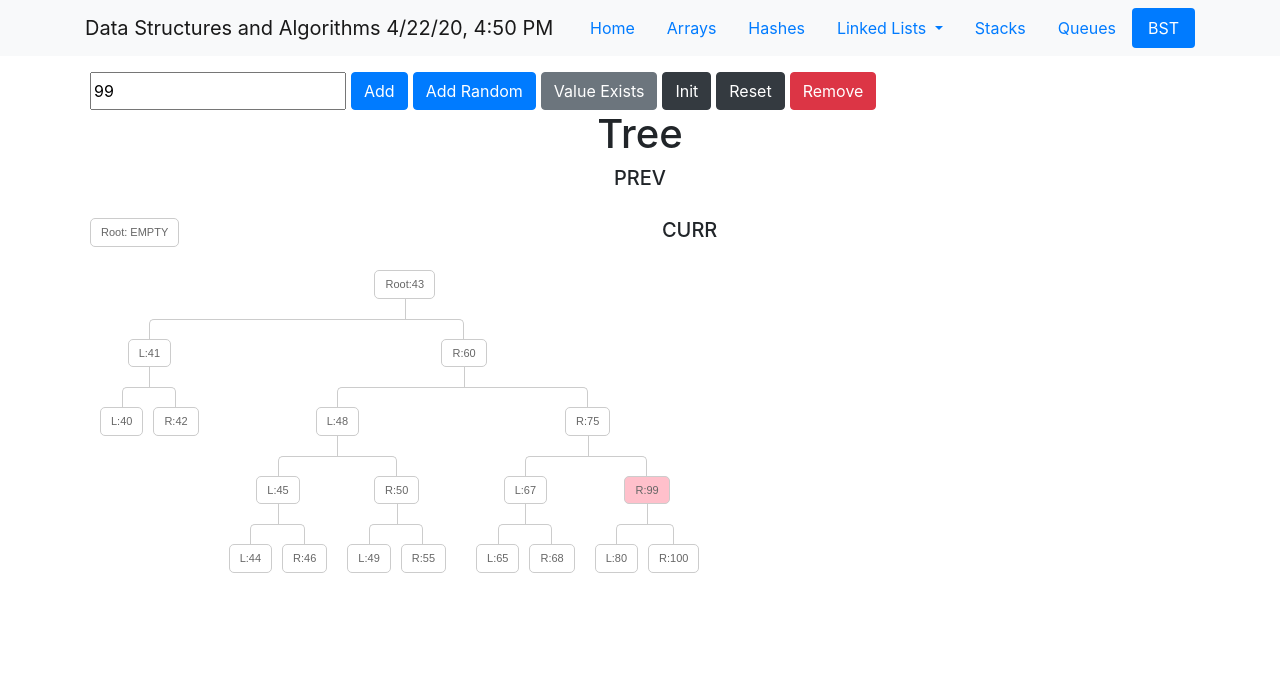
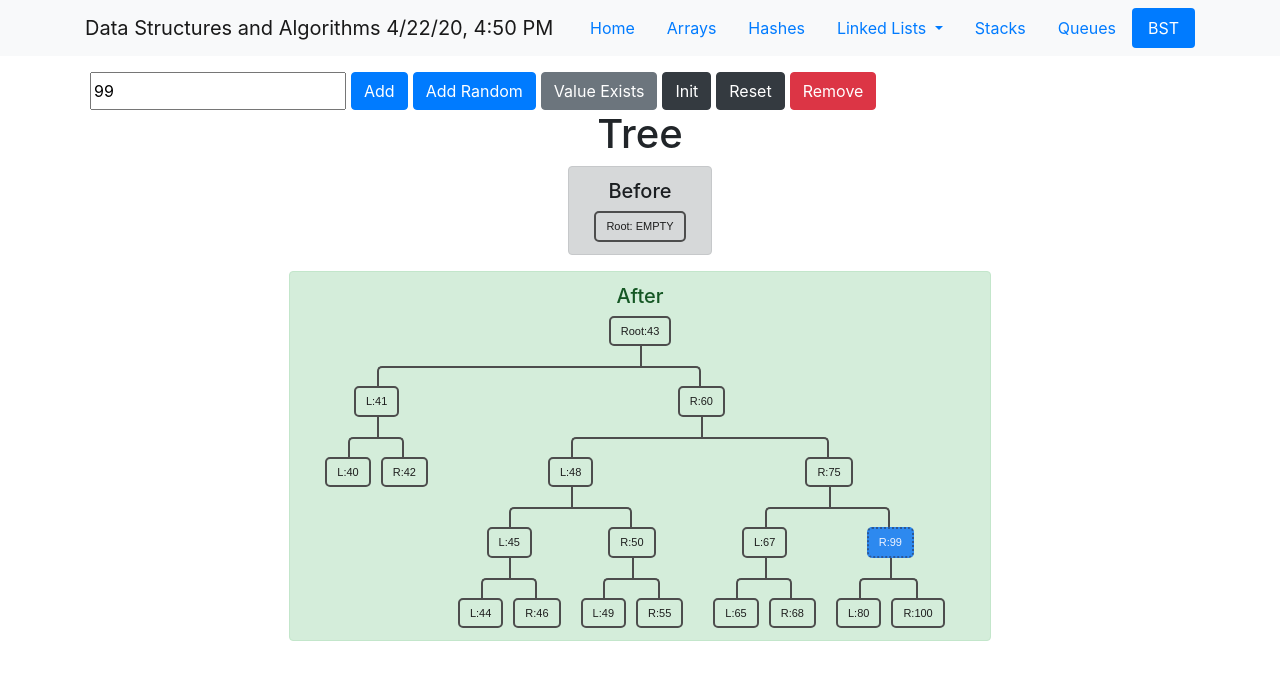
Before and after one commit to alexjwatts83/angular-data-strucutres, an Angular app: page /binary-search-trees in a window 1280 px wide. Shown: the top 680 px of the page. Built offline with nearby package versions, Linux system fonts and the light colour scheme.

Commit message:
better styling for bst

```diff
--- a/src/app/binary-search-trees/binary-search-tree.component.html
+++ b/src/app/binary-search-trees/binary-search-tree.component.html
@@ -12,14 +12,14 @@
 <div class="alert alert-info" role="alert" *ngIf="message">
   <div>{{message}}</div>
 </div>
-
-<h5>PREV</h5>
-<div>
+<div style="display: flex;flex-direction: column;align-items: center;justify-content: center;">
+  <div class="alert alert-dark" role="alert">
+    <h5>Before</h5>
     <div class="tree">
       <ul>
         <ng-template #recursivePrevList let-prevList>
           <li *ngFor="let item of prevList">
-          <span [style.background-color] = "item.isNewNode ? 'pink' : ''">
+            <span [ngClass]="{ 'is-new-node': item.isNewNode }">
               {{item.title}}
             </span>
             <ul *ngIf="item.children && item.children.length > 0">
@@ -32,12 +32,13 @@
     </div>
   </div>
 
-<h5>CURR</h5>
+  <div class="alert alert-success" role="alert">
+    <h5>After</h5>
     <div class="tree">
       <ul>
         <ng-template #recursiveList let-list>
           <li *ngFor="let item of list">
-        <span [style.background-color] = "item.isNewNode ? 'pink' : ''">
+            <span [ngClass]="{ 'is-new-node': item.isNewNode }">
               {{item.title}}
             </span>
             <ul *ngIf="item.children && item.children.length > 0">
@@ -48,4 +49,5 @@
         <ng-container *ngTemplateOutlet="recursiveList; context:{ $implicit: list }"></ng-container>
       </ul>
     </div>
-<br />
+  </div>
+</div>
--- a/src/app/binary-search-trees/binary-search-tree.component.scss
+++ b/src/app/binary-search-trees/binary-search-tree.component.scss
@@ -3,18 +3,35 @@
 better version
 https://codepen.io/anggaand123/pen/wexprZ
 */
+$border-color: #4d4d4d;
+$border-width: 2px;
+$border-color-hover: #94a0b4;
+
 .tree{
-	* {margin: 0; padding: 0;}
+  * {
+    margin: 0;
+    padding: 0;
   }
-.tree ul {
+
+  margin-top: -40px;
+
+  ul {
     padding-top: 20px; position: relative;
 
     transition: all 0.5s;
     -webkit-transition: all 0.5s;
     -moz-transition: all 0.5s;
+
+    /*Time to add downward connectors from parents*/
+    ul::before{
+      content: '';
+      position: absolute; top: 0; left: 50%;
+      border-left: $border-width solid $border-color;
+      width: 0; height: 20px;
+    }
   }
 
-.tree li {
+  li {
     float: left; text-align: center;
     list-style-type: none;
     position: relative;
@@ -23,61 +40,54 @@ https://codepen.io/anggaand123/pen/wexprZ
     transition: all 0.5s;
     -webkit-transition: all 0.5s;
     -moz-transition: all 0.5s;
-}
 
     /*We will use ::before and ::after to draw the connectors*/
-
-.tree li::before, .tree li::after{
+    &::before, &::after {
       content: '';
       position: absolute; top: 0; right: 50%;
-	border-top: 1px solid #ccc;
+      border-top: $border-width solid $border-color;
       width: 50%; height: 20px;
     }
-.tree li::after{
+    &::after{
       right: auto; left: 50%;
-	border-left: 1px solid #ccc;
+      border-left: $border-width solid $border-color;
     }
 
     /*We need to remove left-right connectors from elements without
     any siblings*/
-.tree li:only-child::after, .tree li:only-child::before {
+    &:only-child{
+      &::after, &::before{
         display: none;
       }
 
       /*Remove space from the top of single children*/
-.tree li:only-child{ padding-top: 0;}
+      li:only-child{ padding-top: 0;}
+    }
 
-/*Remove left connector from first child and
-right connector from last child*/
-.tree li:first-child::before, .tree li:last-child::after{
+    /*Remove left connector from first child and right connector from last child*/
+    &:first-child::before, &:last-child::after{
       border: 0 none;
     }
+
     /*Adding back the vertical connector to the last nodes*/
-.tree li:last-child::before{
-	border-right: 1px solid #ccc;
+    &:last-child::before{
+      border-right: $border-width solid $border-color;
       border-radius: 0 5px 0 0;
       -webkit-border-radius: 0 5px 0 0;
       -moz-border-radius: 0 5px 0 0;
     }
-.tree li:first-child::after{
+
+    &:first-child::after {
       border-radius: 5px 0 0 0;
       -webkit-border-radius: 5px 0 0 0;
       -moz-border-radius: 5px 0 0 0;
     }
 
-/*Time to add downward connectors from parents*/
-.tree ul ul::before{
-	content: '';
-	position: absolute; top: 0; left: 50%;
-	border-left: 1px solid #ccc;
-	width: 0; height: 20px;
-}
-
-.tree li span{
-	border: 1px solid #ccc;
+    span{
+      border: $border-width solid $border-color;
       padding: 5px 10px;
       text-decoration: none;
-	color: #666;
+      color: #1d1d1d;
       font-family: arial, verdana, tahoma;
       font-size: 11px;
       display: inline-block;
@@ -89,18 +99,21 @@ right connector from last child*/
       transition: all 0.5s;
       -webkit-transition: all 0.5s;
       -moz-transition: all 0.5s;
-}
 
       /*Time for some hover effects*/
       /*We will apply the hover effect the the lineage of the element also*/
-.tree li span:hover, .tree li span:hover+ul li a {
-	background: #c8e4f8; color: #000; border: 1px solid #94a0b4;
+      &:hover, &:hover+ul li span {
+        background: #c8e4f8;
+        color: #000;
+        border: $border-width dashed $border-color-hover;
         cursor: pointer;
       }
-/*Connector styles on hover*/
-.tree li span:hover+ul li::after,
-.tree li span:hover+ul li::before,
-.tree li span:hover+ul::before,
-.tree li span:hover+ul ul::before{
-	border-color:  #94a0b4;
     }
+
+    .is-new-node{
+      background-color: #2d89ef;
+      color: #eff4ff;
+      border: $border-width dotted #2b5797;
+    }
+  }
+}
```
Lines whose indentation alone changed are shown as unchanged.
